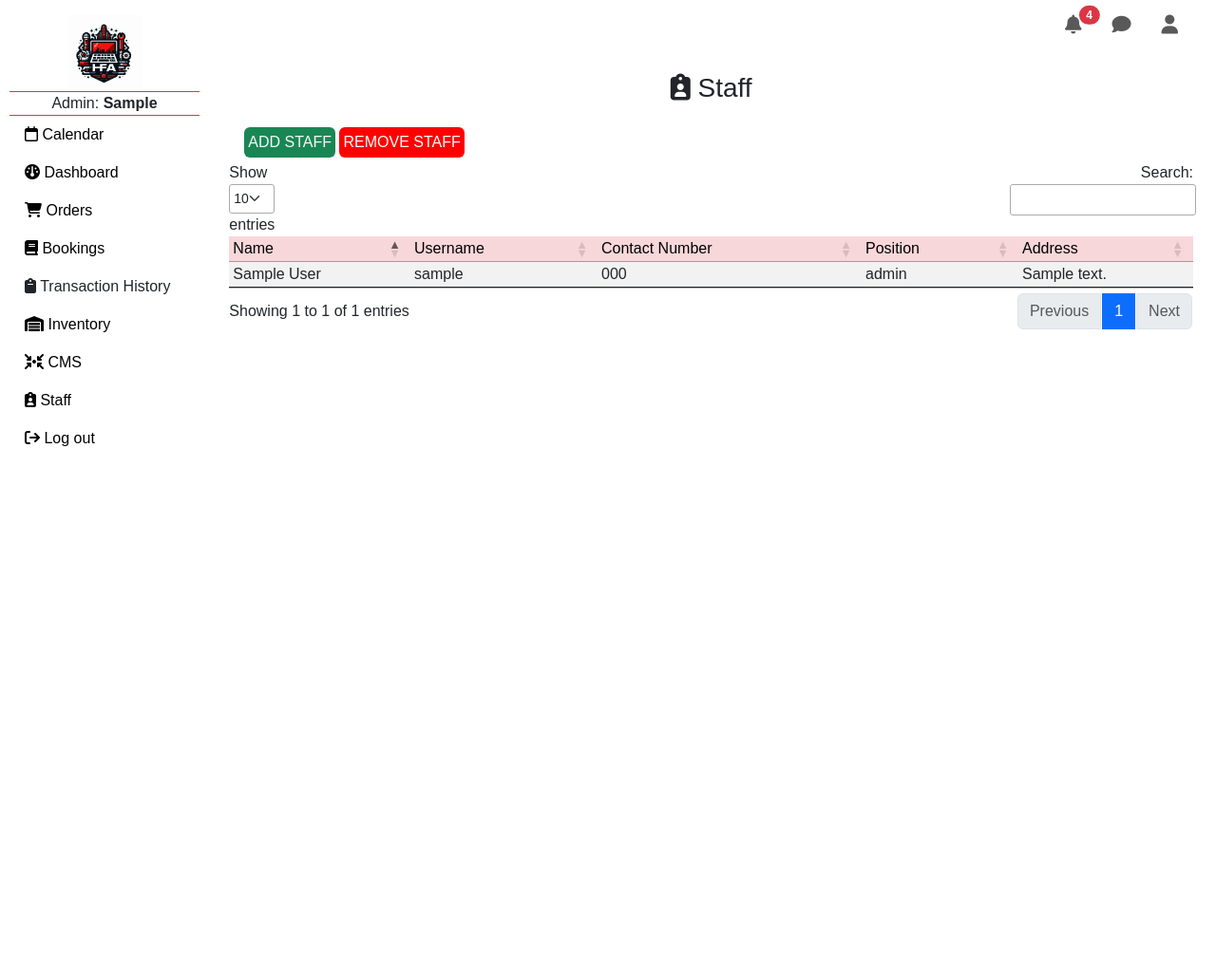
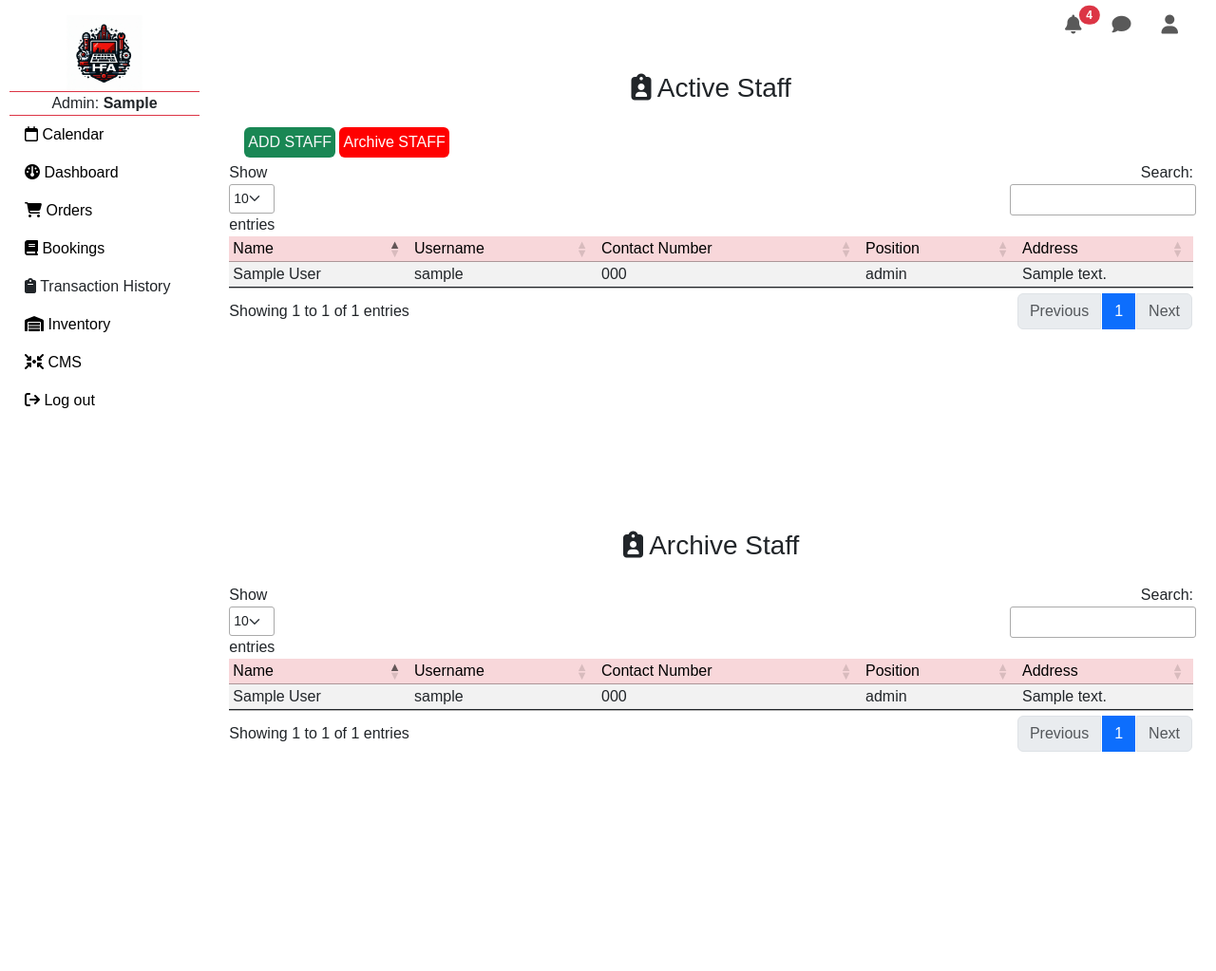
Before and after one commit to Blitzen01/e_commerce, a PHP site: page /e_commerce/admin/web_content/staff.php in a window 1280 px wide. Shown: the whole page at 95% size. Before the commit the page ends 470 px from the top, so only its background shows below. Run offline with PHP 8.4, Linux system fonts and the light colour scheme; the visitor is signed in with stand-in values (Sample User, id 1); tables that the repository leaves empty or names only in its code hold one stand-in row (values such as "Sample post"); grey boxes marked "Sample" are stand-in pictures; some libraries are stand-ins or nearby versions.

Commit message:
archive staff

```diff
--- a/admin/web_content/staff.php
+++ b/admin/web_content/staff.php
@@ -9,6 +9,7 @@
         header("Location: ../index.php"); // Redirect to the index if not logged in
         exit;
     }
+
 ?>
 
 <!DOCTYPE html>
@@ -31,10 +32,10 @@
                 </div>
                 <div class="col">
                     <?php include "../../navigation/admin_header.php"; ?>
-                    <h3 class="p-3 text-center"><i class="fa-solid fa-clipboard-user"></i> Staff</h3>
+                    <h3 class="p-3 text-center"><i class="fa-solid fa-clipboard-user"></i> Active Staff</h3>
                     <section class="my-2 px-4">
                         <button class="btn btn-success p-1 mb-1 ms-3 text-light border-0" data-bs-toggle="modal" data-bs-target="#add_staff">ADD STAFF</button>
-                        <button class="btn btn-danger p-1 mb-1 text-light border-0" data-bs-toggle="modal" data-bs-target="#remove_staff">REMOVE STAFF</button>
+                        <button class="btn btn-danger p-1 mb-1 text-light border-0" data-bs-toggle="modal" data-bs-target="#remove_staff">Archive STAFF</button>
                         <table id="staff_table" class="table table-sm nowrap table-striped compact table-hover" >
                             <thead class="table-danger">
                                 <tr>
@@ -67,6 +68,41 @@
                             </tbody>
                         </table>
                     </section>
+
+                    <h3 class="p-3 text-center"><i class="fa-solid fa-clipboard-user"></i> Archive Staff</h3>
+                    <section class="my-2 px-4">
+                        <table id="arcive_staff_table" class="table table-sm nowrap table-striped compact table-hover" >
+                            <thead class="table-danger">
+                                <tr>
+                                    <td>Name</td>
+                                    <td>Username</td>
+                                    <td>Contact Number</td>
+                                    <td>Position</td>
+                                    <td>Address</td>
+                                </tr>
+                            </thead>
+                            <tbody>
+                                <?php
+                                    $sql = "SELECT * FROM archive_staff";
+                                    $result = mysqli_query($conn, $sql);
+
+                                    if($result) {
+                                        while($row = mysqli_fetch_assoc($result)) {
+                                            ?>
+                                            <tr>
+                                                <td><?php echo $row['first_name']; ?> <?php echo $row['last_name']; ?></td>
+                                                <td><?php echo $row['username']; ?></td>
+                                                <td><?php echo $row['contact_number']; ?></td>
+                                                <td><?php echo $row['role']; ?></td>
+                                                <td><?php echo $row['address']; ?></td>
+                                            </tr>
+                                            <?php
+                                        }
+                                    }
+                                ?>
+                            </tbody>
+                        </table>
+                    </section>
                 </div>
             </div>
         </div>
@@ -80,6 +116,10 @@
                     scrollX: true,
                     autoWidth: false
                 });
+                var table_booking = $('#arcive_staff_table').DataTable({
+                    scrollX: true,
+                    autoWidth: false
+                });
             });
         </script>
     </body>
--- a/navigation/admin_nav.php
+++ b/navigation/admin_nav.php
@@ -26,7 +26,13 @@
             </li>
             <li><a class="nav_bar nav-link" href="inventory.php"><i class="fa-solid fa-warehouse"></i> Inventory</a></li>
             <li><a class="nav_bar nav-link" href="cms.php"><i class="fa-solid fa-arrows-to-circle"></i> CMS</a></li>
-            <li><a class="nav_bar nav-link" href="staff.php"><i class="fa-solid fa-clipboard-user"></i> Staff</a></li>
+            <?php
+              if($row['role'] == "Admin" || $row['role'] == "Owner") {
+                ?>
+                <li><a class="nav_bar nav-link" href="staff.php"><i class="fa-solid fa-clipboard-user"></i> Staff</a></li>
+                <?php
+              }
+            ?>
             <li><a class="nav_bar nav-link" data-bs-toggle="modal" data-bs-target="#admin_logout" style="cursor: pointer;"><i class="fa-solid fa-arrow-right-from-bracket"></i> Log out</a></li>
         </ul>
       </div>
--- a/render/modals.php
+++ b/render/modals.php
@@ -411,7 +411,7 @@
   <div class="modal-dialog">
     <div class="modal-content">
       <div class="modal-header">
-        <h1 class="modal-title fs-5" id="remove_staff_label">Remove Staff</h1>
+        <h1 class="modal-title fs-5" id="remove_staff_label">Archive Staff</h1>
         <button type="button" class="btn-close" data-bs-dismiss="modal" aria-label="Close"></button>
       </div>
       <div class="modal-body">
@@ -420,13 +420,29 @@
             <label for="remove_staff">Select Staff</label>
             <select name="remove_staff" id="remove_staff" class="form-select">
               <?php
+                session_start();
+                $email = $_SESSION['admin_email'];
+                $role = "";
+                $sql = "SELECT * FROM admin_account WHERE email = '$email'";
+                $result = mysqli_query($conn, $sql);
+                if($result) {
+                    while($row = mysqli_fetch_assoc($result)) {
+                        $role = $row['role'];
+                    }
+                }
                 $sql = "SELECT * FROM admin_account";
                 $result = mysqli_query($conn, $sql);
 
-                        if($result) {
-                            while($row = mysqli_fetch_assoc($result)) {
+                if ($result) {
+                  while ($row = mysqli_fetch_assoc($result)) {
+                    // If the role is 'admin', exclude other admins
+                    if ($role === 'Admin' && $row['role'] === 'Admin') {
+                      continue; // Skip this iteration
+                    }
                     ?>
-                                <option value="<?php echo $row['id'];?>"><?php echo $row['first_name'];?> <?php echo $row['last_name'];?></option>
+                    <option value="<?php echo $row['id']; ?>">
+                      <?php echo $row['first_name'] . ' ' . $row['last_name'] . ' (' . $row['role'] . ')'; ?>
+                    </option>
                     <?php
                   }
                 }
@@ -435,7 +451,7 @@
           </div>
           <div class="modal-footer">
             <button type="button" class="btn btn-secondary" data-bs-dismiss="modal">Close</button>
-                <button type="submit" class="btn btn-danger">Remove</button>
+            <button type="submit" class="btn btn-danger">Archive</button>
           </div>
         </form>
       </div>
```
Also changed, not shown: assets/php_script/remove_staff_script.php (+34 -5 lines), user/index.php (+19 -0 lines). Lines whose indentation alone changed are shown as unchanged.
